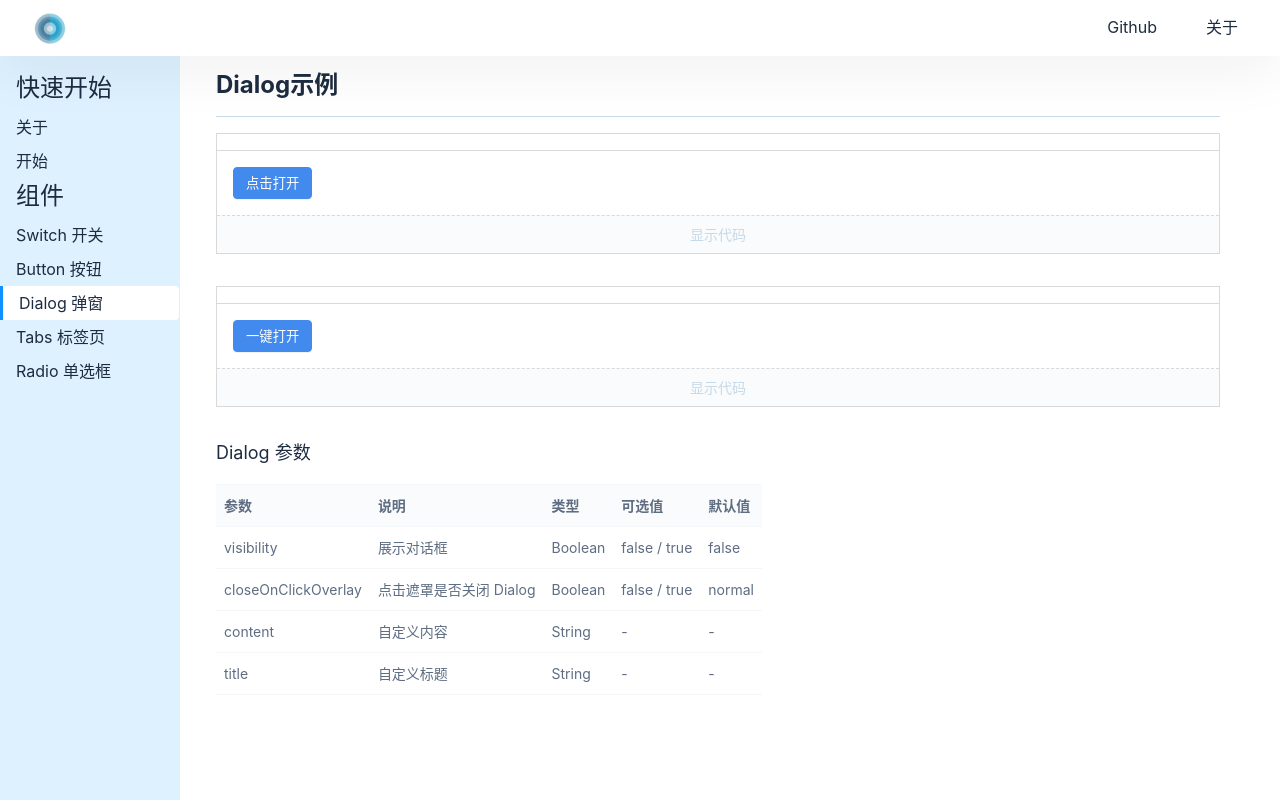
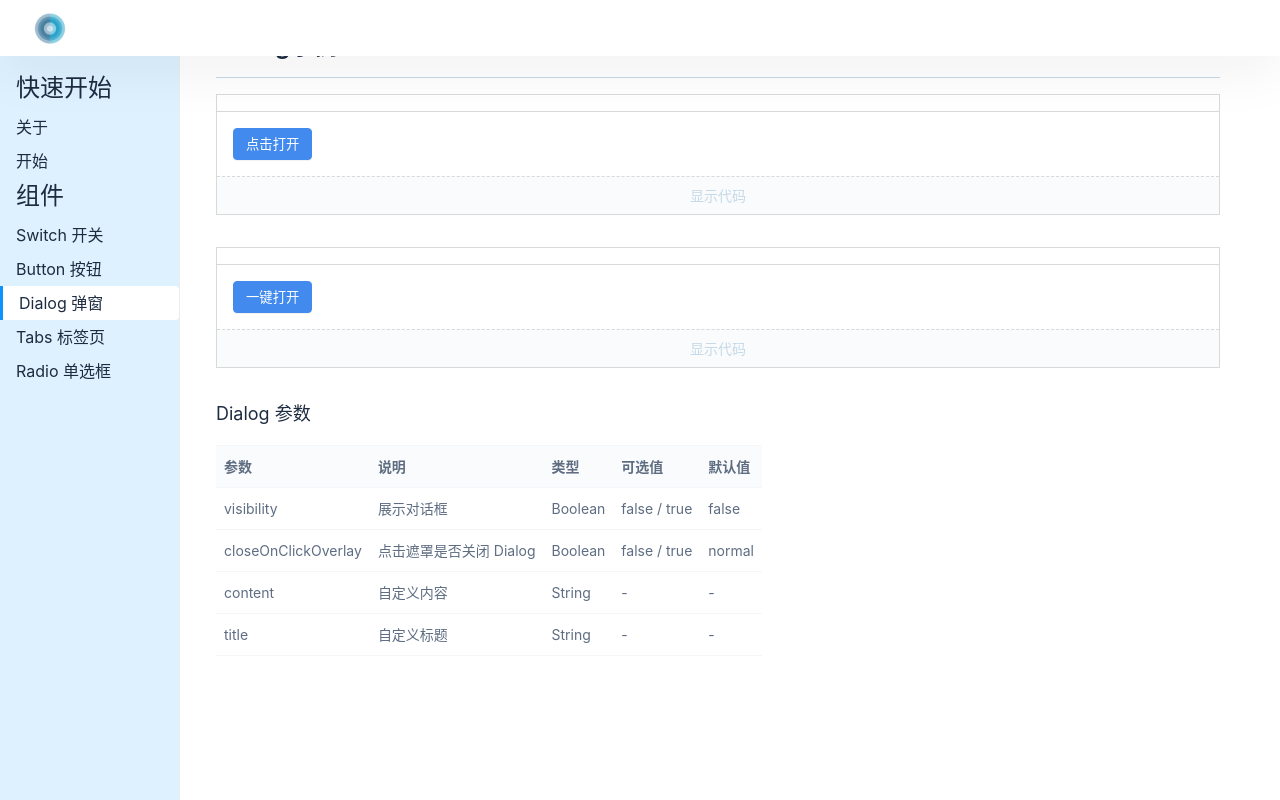
Before and after one commit to waynefu2020/sky-ui-1, a Vue app: page /#/doc/dialog in a window 1280 px wide. Built offline with nearby package versions, Linux system fonts and the light colour scheme.

Commit message:
github链接展示到首页

```diff
--- a/src/components/Topnav.vue
+++ b/src/components/Topnav.vue
@@ -3,7 +3,18 @@
     <router-link to="/" class="logo" >
       <img src="../assets/logo.png" alt="">
     </router-link>
+    <div class="actions">
+
+    </div>
     <ul class="menu">
+      <li>
+        <a href="https://github.com/waynefu2020/tree-ui-1">
+          <svg class="icon">
+            <use xlink:href="#icon-github"></use>
+          </svg>
+          Github
+        </a>
+      </li>
       <li>
         <router-link to="/doc">文档</router-link>
       </li>
@@ -11,7 +22,6 @@
     <svg v-if="toggleMenuButtonVisible" class="toggleAside" @click="toggleMenu">
       <use xlink:href="#icon-menu"></use>
     </svg>
-
   </div>
 </template>
 
@@ -70,7 +80,8 @@ $color: #397ce5;
     flex-wrap: nowrap;
 
     > li {
-      margin: 0 2em;
+      margin: 0 4px;
+      padding-right: 10px;
     }
   }
   > .toggleAside{
--- a/src/lib/Button.vue
+++ b/src/lib/Button.vue
@@ -1,5 +1,5 @@
 <template>
-  <button class="tree-button"
+  <button class="sky-button"
           :class="classes"
           :disabled="disabled">
     <span v-if="loading" class="tree-loadingIndicator"></span>
@@ -50,7 +50,7 @@ $radius: 4px;
 $blue: #428aee;
 $red: #f3123e;
 $grey: grey;
-.tree-button {
+.sky-button {
   box-sizing: border-box;
   height: $h;
   padding: 0 12px;
--- a/src/main.ts
+++ b/src/main.ts
@@ -1,4 +1,4 @@
-import './lib/tree.scss';
+import './lib/sky.scss';
 import './index.scss';
 import {createApp} from 'vue';
 import App from './App.vue';
--- a/src/views/Doc.vue
+++ b/src/views/Doc.vue
@@ -1,20 +1,6 @@
 <template>
   <div class="layout">
     <Topnav class="nav" :toggleMenuButtonVisible="true"/>
-    <div class="actions">
-      <a href="https://github.com/waynefu2020/tree-ui-1">
-        <svg class="icon">
-          <use xlink:href="#icon-github"></use>
-        </svg>
-        Github
-      </a>
-      <a href="">
-        <svg class="icon">
-          <use xlink:href="#icon-about"></use>
-        </svg>
-        关于
-      </a>
-    </div>
     <div class="content">
       <aside v-if="menuVisible">
         <h2>快速开始</h2>
@@ -73,21 +59,8 @@ $aside-index: 10;
   flex-direction: column;
   height: 90vh;
   justify-content: center;
-  flex-grow: 1;
 
-  > .actions{
-    text-align: right;
-    margin-top: 16px;
-    margin-right: 30px;
-    z-index: 20;
-    > a{
-      margin: 0 12px;
-      &:hover{
-        color: #4086ed;
-        text-decoration: none;
-      }
-    }
-  }
+
   > .nav{
     flex-shrink: 0;
     background: white;
```
Also changed, not shown: src/lib/sky.scss (renamed from src/lib/tree.scss).
